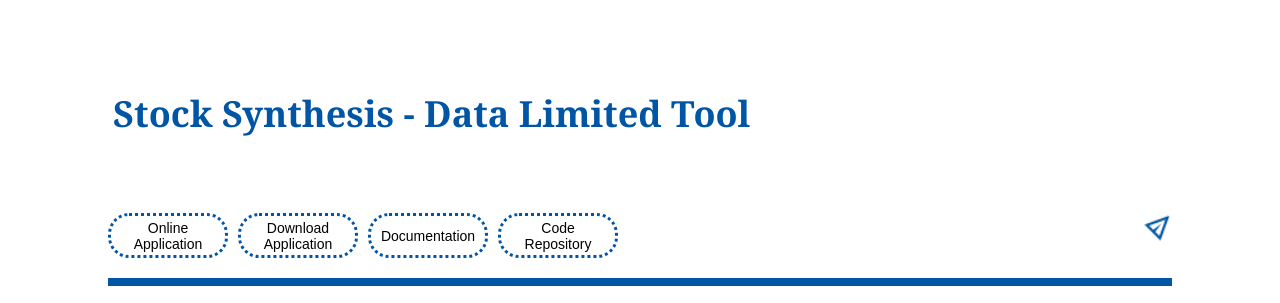
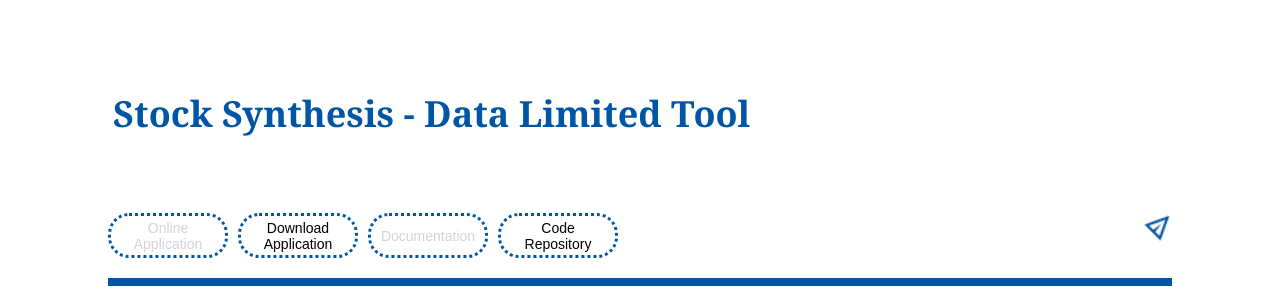
Before and after one commit to nmfs-fish-tools/SS-DL, a plain HTML site: page docs/index.html in a window 1280 px wide. Shown: the top 303 px of the page. Drawn offline with Linux system fonts and the light colour scheme.

Commit message:
grey out inactive buttons

```diff
--- a/docs/index.html
+++ b/docs/index.html
@@ -22,7 +22,7 @@
         </div>
         <div class="mywrap">
 
-                <button class = "codelink nolink" title="Online application unavailable">
+                <button class = "codelink" id="nolink" title="Online application unavailable">
                 Online Application
                 </button>
 
@@ -34,7 +34,7 @@
 
 
 
-               <button class = "codelink nolink" title="No documentation available">
+               <button class = "codelink" id="nolink" title="No documentation available">
                 Documentation
                 </button>
 
```
